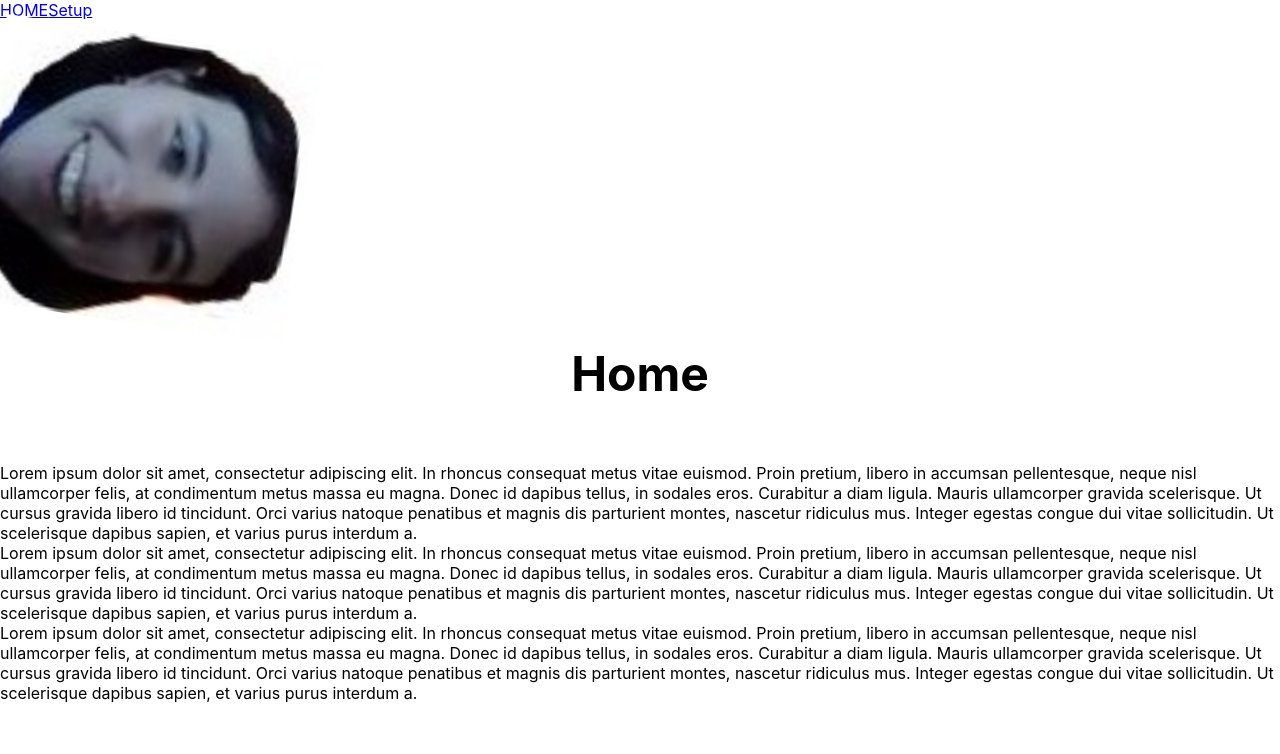
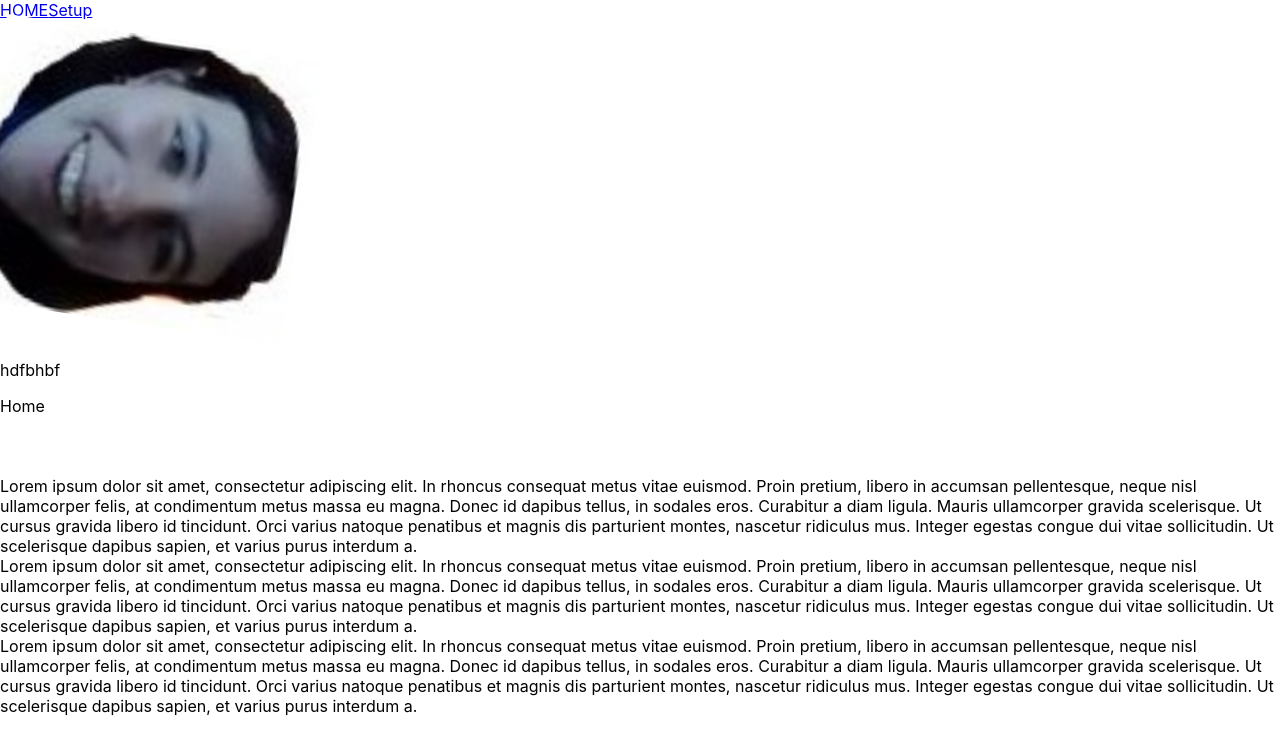
Before and after one commit to robinfintz/TeamTech21_MERN, a React (Create React App) app in the folder frontend/: page /Home in a window 1280 px wide. Shown: the top 754 px of the page. Built offline with nearby package versions, Linux system fonts and the light colour scheme.

Commit message:
added some minor changes in home

```diff
--- a/frontend/src/App.css
+++ b/frontend/src/App.css
@@ -36,3 +36,7 @@
     transform: rotate(360deg);
   }
 }
+
+.sample {
+  font-family: -apple-system, BlinkMacSystemFont, 'Segoe UI', Roboto, Oxygen, Ubuntu, Cantarell, 'Open Sans', 'Helvetica Neue', sans-serif;
+}
--- a/frontend/src/views/Home.js
+++ b/frontend/src/views/Home.js
@@ -9,7 +9,8 @@
         <div>
             <Container>
               <Row>
-                  <Col style={{textAlign: "center", fontSize: "300%", fontWeight: "bold"}}>Home</Col>
+                  <p className = "sample" > hdfbhbf</p>
+                  <Col>Home</Col>
               </Row>
               <div className="spacer" > &nbsp; </div>
               <div className="spacer" > &nbsp; </div>
```
